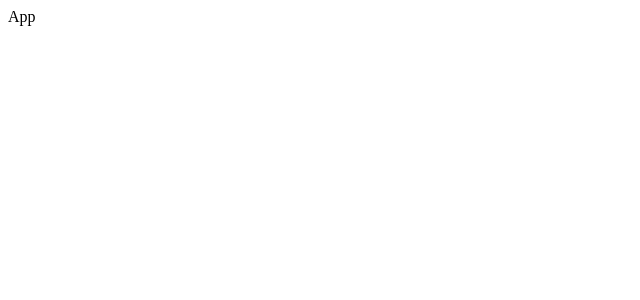
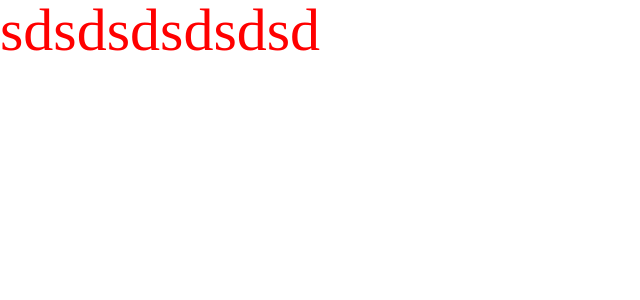
Before and after one commit to minhanPark/grapql-todo-front, a React (Create React App) app: page / in a window 1280 px wide. Shown: the top 300 px of the page, without its empty margins (0-640 px from the left). Built offline with nearby package versions, Linux system fonts and the light colour scheme.

Commit message:
add global style and test

```diff
--- a/package.json
+++ b/package.json
@@ -9,6 +9,8 @@
     "react": "^17.0.2",
     "react-dom": "^17.0.2",
     "react-scripts": "4.0.3",
+    "styled-components": "^5.3.0",
+    "styled-reset": "^4.3.4",
     "web-vitals": "^1.0.1"
   },
   "scripts": {
--- a/src/App.js
+++ b/src/App.js
@@ -1,5 +1,21 @@
+import React from "react";
+import { GlobalStyle } from "./style/Common";
+import styled from "styled-components";
+
+const Title = styled.h1`
+  font-size: 60px;
+  color: red;
+`;
+
 function App() {
-  return <div className="App">App</div>;
+  return (
+    <React.Fragment>
+      <GlobalStyle />
+      <div className="App">
+        <Title>sdsdsdsdsdsd</Title>
+      </div>
+    </React.Fragment>
+  );
 }
 
 export default App;
--- /dev/null
+++ b/src/style/Common.js
@@ -0,0 +1,6 @@
+import { createGlobalStyle } from "styled-components";
+import reset from "styled-reset";
+
+export const GlobalStyle = createGlobalStyle`
+    ${reset};
+`;
```
Also changed, not shown: 1 other file (tests, documents, lock files or other folders).
